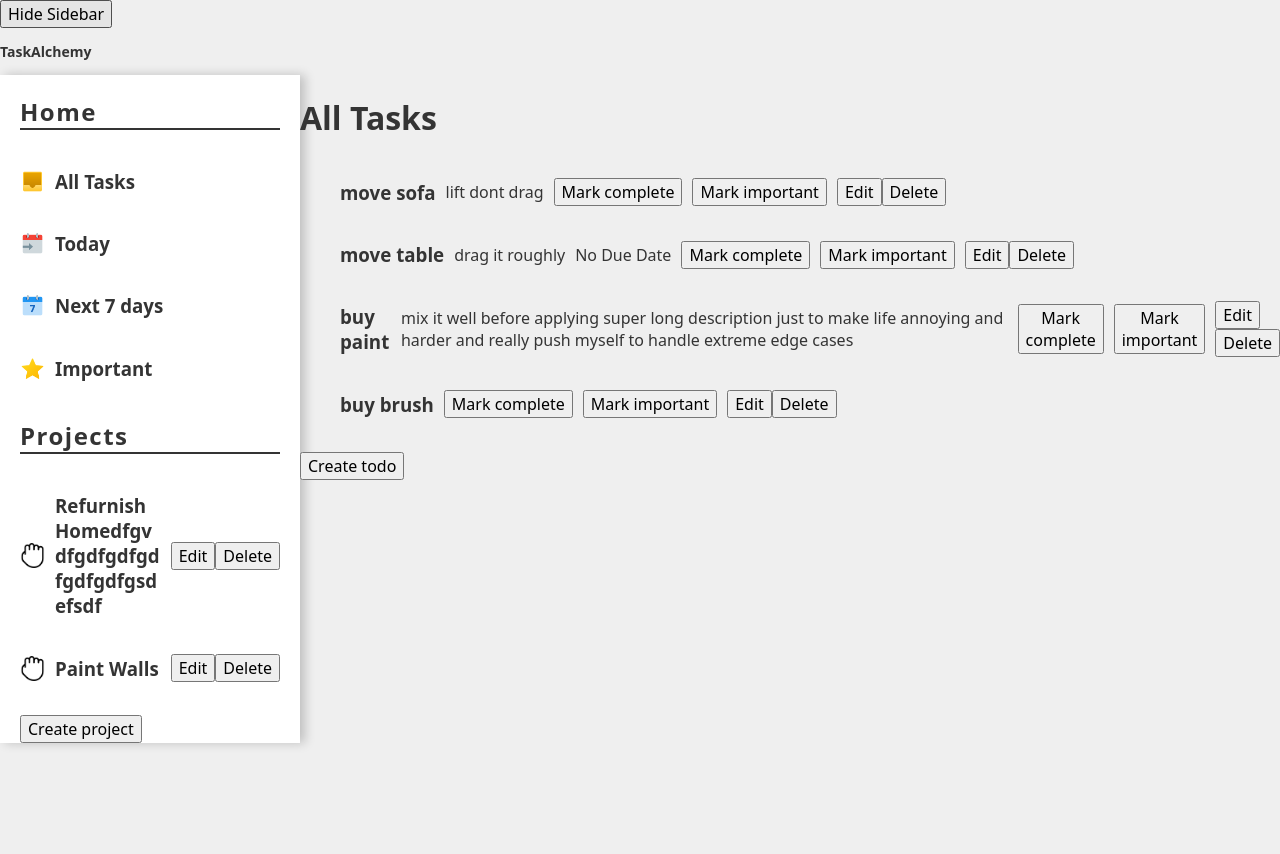
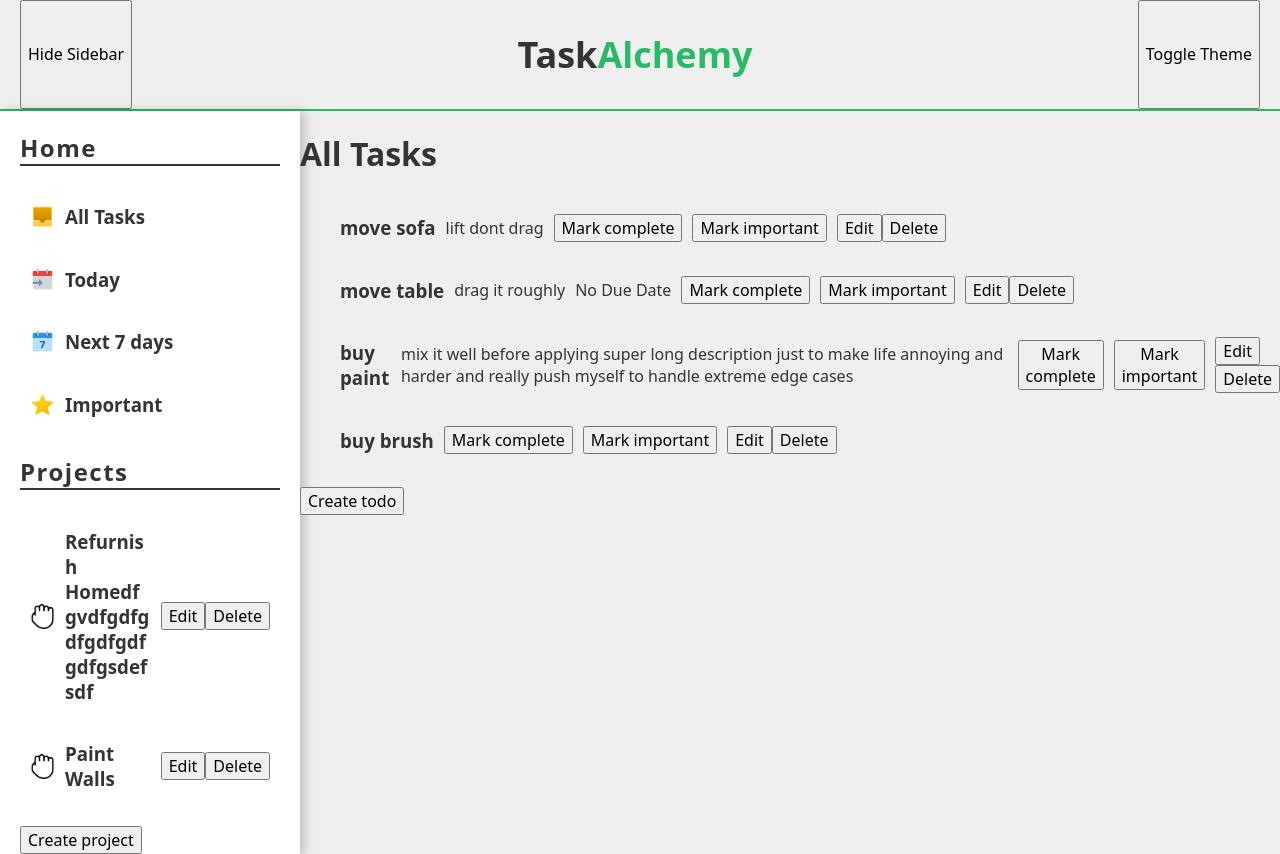
Before and after one commit to niklonberg/TOP-Todo-List, a website built with webpack: page dist/index.html in a window 1280 px wide. Before the commit the page ends 800 px from the top, so only its background shows below. Built offline with Linux system fonts and the light colour scheme.

Commit message:
add header.css component

```diff
--- a/src/css-components/base.css
+++ b/src/css-components/base.css
@@ -2,7 +2,7 @@
   :root {
     --primary: rgb(239, 239, 239);
     --primary-contrast: rgb(255, 255, 255);
-    --secondary: green;
+    --secondary: rgb(41, 186, 101);
     --tertiary: blue;
     --text-color: rgb(52, 52, 52);
 
--- /dev/null
+++ b/src/css-components/header.css
@@ -0,0 +1,16 @@
+@layer component {
+  #main-header {
+    padding-inline: var(--m-gap);
+    display: flex;
+    justify-content: space-between;
+    border-bottom: 2px solid var(--secondary);
+  }
+
+  #main-header h2 {
+    font-size: clamp(24px, 5vw, 36px);
+  }
+
+  #main-header span {
+    color: var(--secondary);
+  }
+}
--- a/src/css-components/side-bar.css
+++ b/src/css-components/side-bar.css
@@ -12,6 +12,14 @@
     padding: 0;
   }
 
+  #side-bar .list-item {
+    padding-inline: var(--sm-gap);
+  }
+
+  #side-bar .list-item:hover {
+    background-color: var(--primary);
+  }
+
   #side-bar h2 {
     border-bottom: 2px solid var(--text-color);
     letter-spacing: 1.5px;
--- a/src/index.css
+++ b/src/index.css
@@ -4,3 +4,4 @@
 @import url(./css-components/app-content.css);
 @import url(./css-components/side-bar.css);
 @import url(./css-components/list-item.css);
+@import url(./css-components/header.css);
```
Also changed, not shown: dist/bundle.js, dist/index.html, src/images/TaskAlchemy.png (added).
